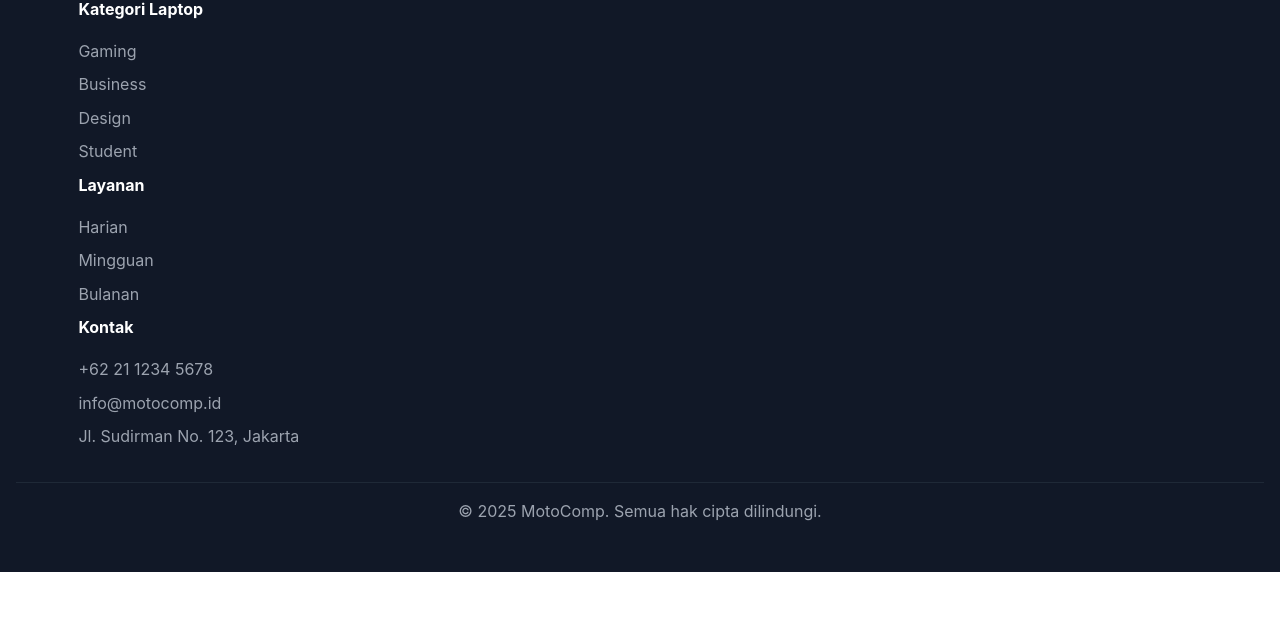
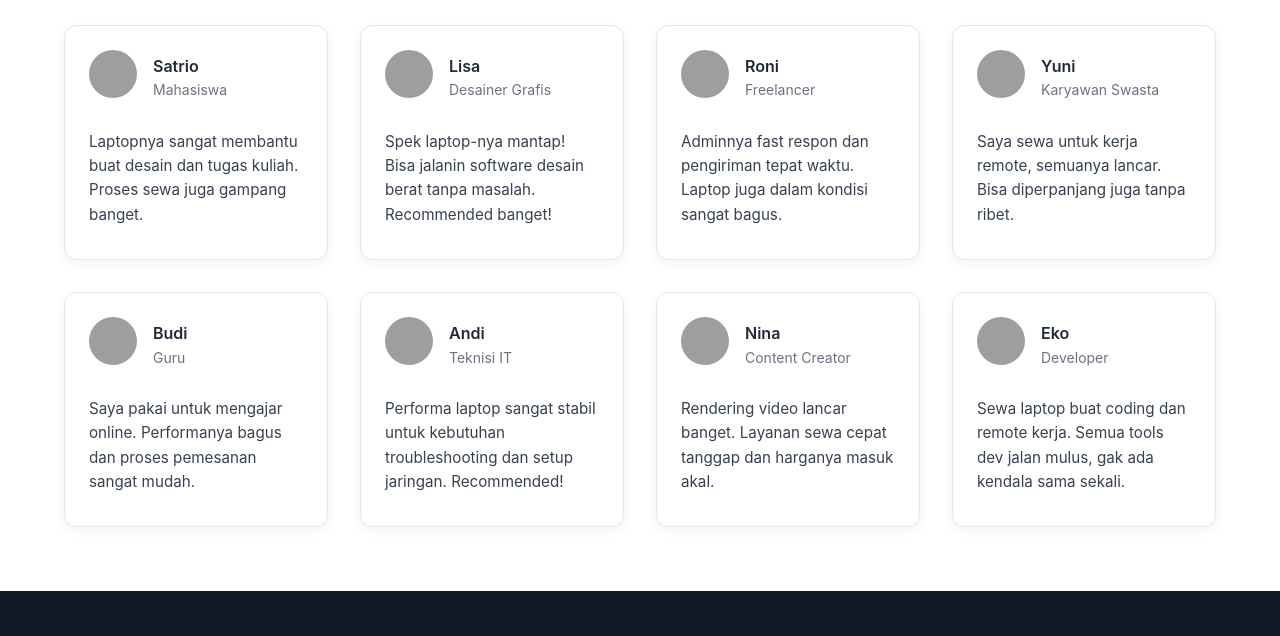
Before and after one commit to mozaa86/Motocompp, a plain HTML site: page index.html in a window 1280 px wide. Shown: the part 719-1355 px from the top of the page. Before the commit the page ends 1291 px from the top, so only its background shows below. Drawn offline with Linux system fonts and the light colour scheme; grey boxes are pictures that could not be loaded.

Commit message:
index.html

```diff
--- a/index.html
+++ b/index.html
@@ -45,6 +45,120 @@
     </div>
   </section>
 
+  <!-- Section Review -->
+  <section class="container" style="padding: 4rem 0;">
+    <h2 class="center" style="font-size: 2rem; margin-bottom: 2rem;">Apa Kata Pelanggan?</h2>
+    <div class="grid three-col">
+
+      <!-- Review Template -->
+      <!-- Repeat the following block for each review -->
+      <div class="product-card" style="text-align: left;">
+        <div class="flex" style="margin-bottom: 1rem;">
+          <img src="https://api.dicebear.com/7.x/adventurer/svg?seed=satrio456" alt="Satrio" style="width: 48px; height: 48px; border-radius: 50%; margin-right: 1rem;">
+          <div>
+            <h4 style="margin: 0; font-size: 1rem; font-weight: 600;">Satrio</h4>
+            <p style="font-size: 0.875rem; color: #6b7280;">Mahasiswa</p>
+          </div>
+        </div>
+        <p style="font-size: 0.95rem; color: #374151;">
+          Laptopnya sangat membantu buat desain dan tugas kuliah. Proses sewa juga gampang banget.
+        </p>
+      </div>
+
+      <div class="product-card" style="text-align: left;">
+        <div class="flex" style="margin-bottom: 1rem;">
+          <img src="https://api.dicebear.com/7.x/adventurer/svg?seed=lisa789" alt="Lisa" style="width: 48px; height: 48px; border-radius: 50%; margin-right: 1rem;">
+          <div>
+            <h4 style="margin: 0; font-size: 1rem; font-weight: 600;">Lisa</h4>
+            <p style="font-size: 0.875rem; color: #6b7280;">Desainer Grafis</p>
+          </div>
+        </div>
+        <p style="font-size: 0.95rem; color: #374151;">
+          Spek laptop-nya mantap! Bisa jalanin software desain berat tanpa masalah. Recommended banget!
+        </p>
+      </div>
+
+      <div class="product-card" style="text-align: left;">
+        <div class="flex" style="margin-bottom: 1rem;">
+          <img src="https://api.dicebear.com/7.x/adventurer/svg?seed=roni321" alt="Roni" style="width: 48px; height: 48px; border-radius: 50%; margin-right: 1rem;">
+          <div>
+            <h4 style="margin: 0; font-size: 1rem; font-weight: 600;">Roni</h4>
+            <p style="font-size: 0.875rem; color: #6b7280;">Freelancer</p>
+          </div>
+        </div>
+        <p style="font-size: 0.95rem; color: #374151;">
+          Adminnya fast respon dan pengiriman tepat waktu. Laptop juga dalam kondisi sangat bagus.
+        </p>
+      </div>
+
+      <div class="product-card" style="text-align: left;">
+        <div class="flex" style="margin-bottom: 1rem;">
+          <img src="https://api.dicebear.com/7.x/adventurer/svg?seed=yuni999" alt="Yuni" style="width: 48px; height: 48px; border-radius: 50%; margin-right: 1rem;">
+          <div>
+            <h4 style="margin: 0; font-size: 1rem; font-weight: 600;">Yuni</h4>
+            <p style="font-size: 0.875rem; color: #6b7280;">Karyawan Swasta</p>
+          </div>
+        </div>
+        <p style="font-size: 0.95rem; color: #374151;">
+          Saya sewa untuk kerja remote, semuanya lancar. Bisa diperpanjang juga tanpa ribet.
+        </p>
+      </div>
+
+      <div class="product-card" style="text-align: left;">
+        <div class="flex" style="margin-bottom: 1rem;">
+          <img src="https://api.dicebear.com/7.x/adventurer/svg?seed=budi101" alt="Budi" style="width: 48px; height: 48px; border-radius: 50%; margin-right: 1rem;">
+          <div>
+            <h4 style="margin: 0; font-size: 1rem; font-weight: 600;">Budi</h4>
+            <p style="font-size: 0.875rem; color: #6b7280;">Guru</p>
+          </div>
+        </div>
+        <p style="font-size: 0.95rem; color: #374151;">
+          Saya pakai untuk mengajar online. Performanya bagus dan proses pemesanan sangat mudah.
+        </p>
+      </div>
+
+      <div class="product-card" style="text-align: left;">
+        <div class="flex" style="margin-bottom: 1rem;">
+          <img src="https://api.dicebear.com/7.x/adventurer/svg?seed=andi2025" alt="Andi" style="width: 48px; height: 48px; border-radius: 50%; margin-right: 1rem;">
+          <div>
+            <h4 style="margin: 0; font-size: 1rem; font-weight: 600;">Andi</h4>
+            <p style="font-size: 0.875rem; color: #6b7280;">Teknisi IT</p>
+          </div>
+        </div>
+        <p style="font-size: 0.95rem; color: #374151;">
+          Performa laptop sangat stabil untuk kebutuhan troubleshooting dan setup jaringan. Recommended!
+        </p>
+      </div>
+
+      <div class="product-card" style="text-align: left;">
+        <div class="flex" style="margin-bottom: 1rem;">
+          <img src="https://api.dicebear.com/7.x/adventurer/svg?seed=nina334" alt="Nina" style="width: 48px; height: 48px; border-radius: 50%; margin-right: 1rem;">
+          <div>
+            <h4 style="margin: 0; font-size: 1rem; font-weight: 600;">Nina</h4>
+            <p style="font-size: 0.875rem; color: #6b7280;">Content Creator</p>
+          </div>
+        </div>
+        <p style="font-size: 0.95rem; color: #374151;">
+          Rendering video lancar banget. Layanan sewa cepat tanggap dan harganya masuk akal.
+        </p>
+      </div>
+
+      <div class="product-card" style="text-align: left;">
+        <div class="flex" style="margin-bottom: 1rem;">
+          <img src="https://api.dicebear.com/7.x/adventurer/svg?seed=eko_dev" alt="Eko" style="width: 48px; height: 48px; border-radius: 50%; margin-right: 1rem;">
+          <div>
+            <h4 style="margin: 0; font-size: 1rem; font-weight: 600;">Eko</h4>
+            <p style="font-size: 0.875rem; color: #6b7280;">Developer</p>
+          </div>
+        </div>
+        <p style="font-size: 0.95rem; color: #374151;">
+          Sewa laptop buat coding dan remote kerja. Semua tools dev jalan mulus, gak ada kendala sama sekali.
+        </p>
+      </div>
+
+    </div>
+  </section>
+
   <footer class="footer">
     <div class="container grid four-col">
       <div>
```
